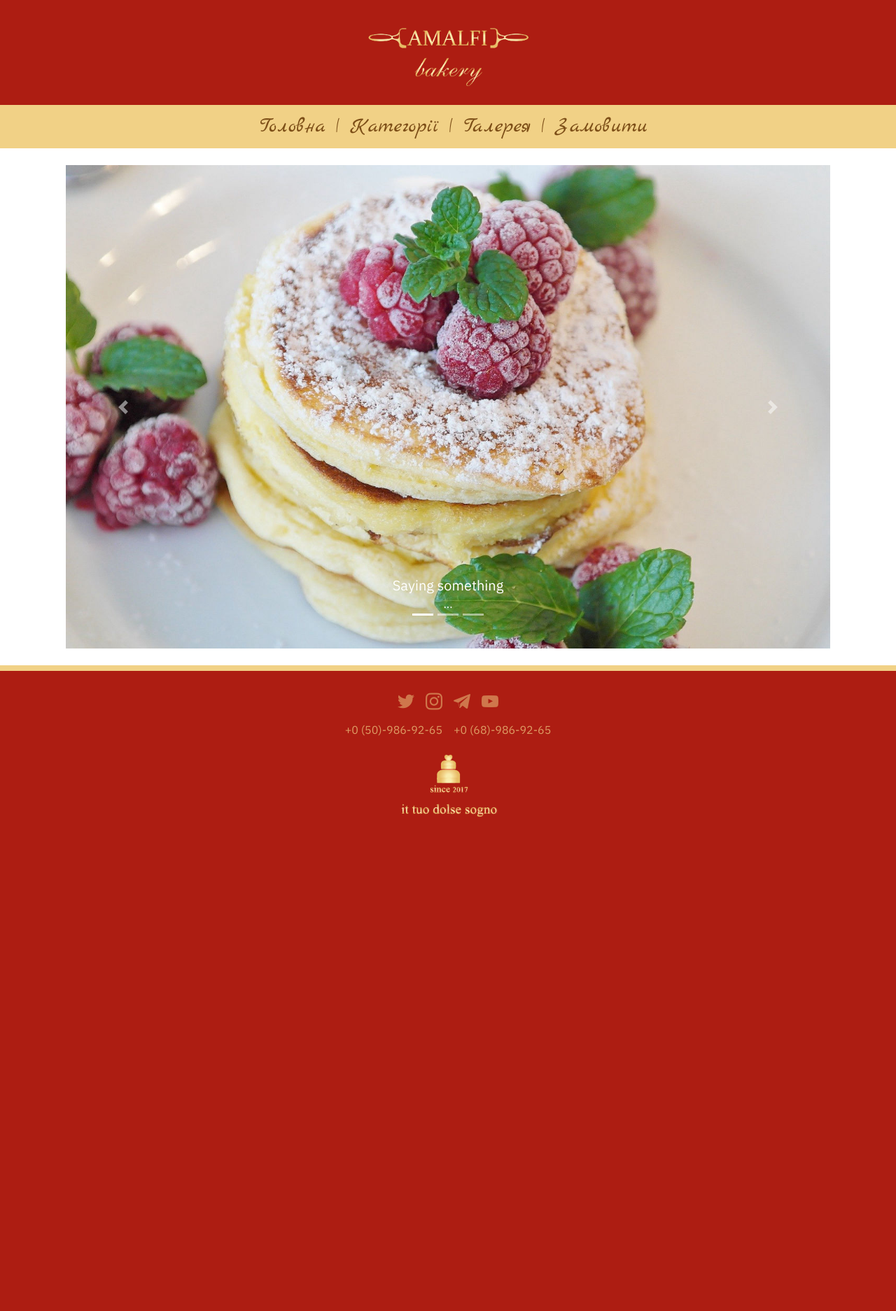
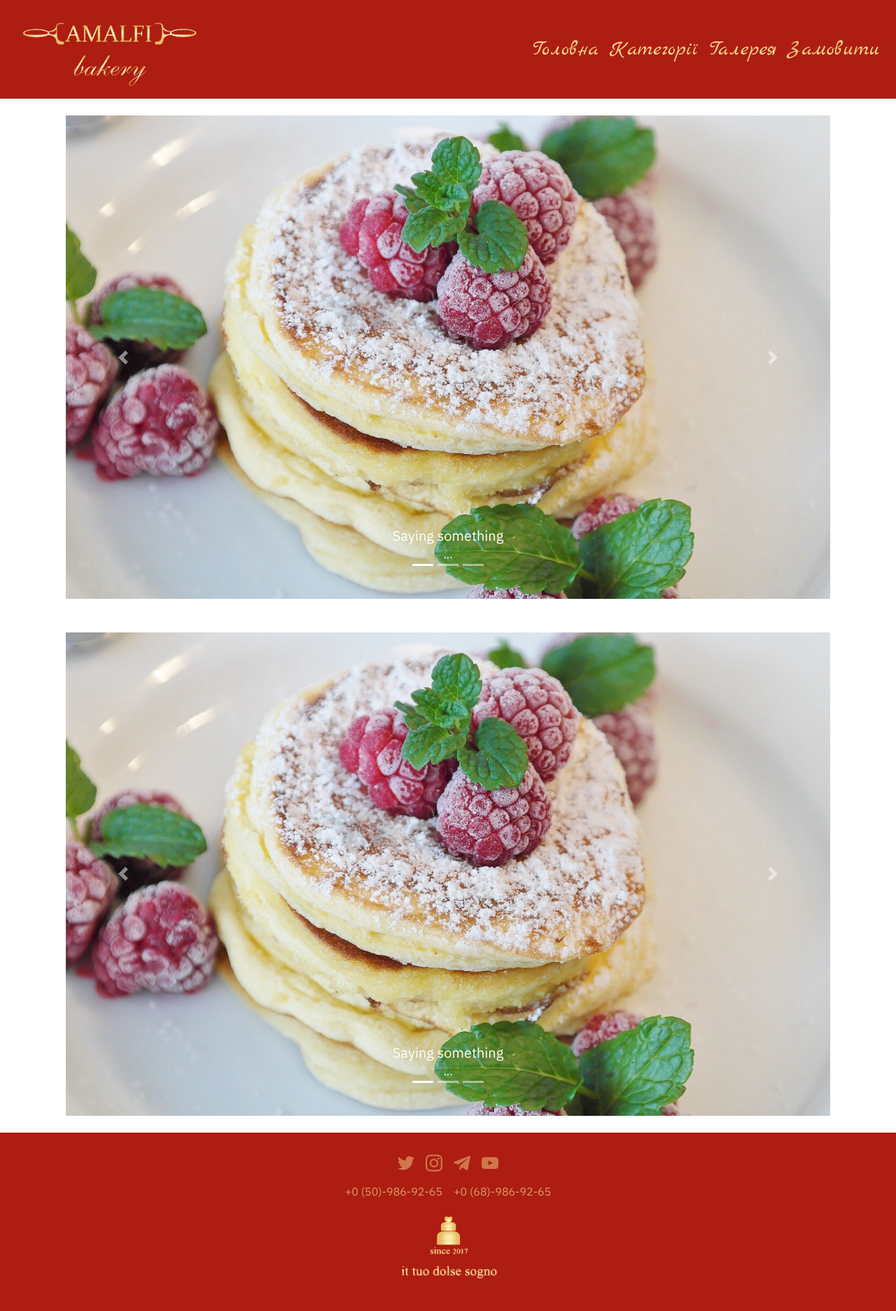
Before and after one commit to Ferenecruma/cakestore, a Django app: page / in a window 1280 px wide. Shown: the whole page at 70% size. Before the commit the page ends 1168 px from the top, so only its background shows below. Run offline with Django 3.2, Linux system fonts and the light colour scheme; some libraries are stand-ins or nearby versions.

Commit message:
Changed navbar and added animation's to it

```diff
--- a/static/custom/main.css
+++ b/static/custom/css/main.css
@@ -66,7 +66,6 @@ div.category_name {
 
   .custom-footer{
     background-color: #ad1d12;
-    border-top: #f1d186 solid 8px;
   }
 
   .phone-row a{
--- /dev/null
+++ b/static/custom/css/navbar.css
@@ -0,0 +1,161 @@
+* {
+    box-sizing: border-box;
+    padding: 0px;
+    margin: 0px;
+}
+
+nav {
+    display: flex;
+    justify-content: space-around;
+    align-items: center;
+    min-height: 8vh;
+    background-color: #ad1d12;
+    font-family: 'Marck Script', cursive;
+
+}
+
+.nav-links{
+    display: flex;
+    justify-content: space-around;
+    width: 40%;
+    margin-bottom: 0px!important;
+}
+
+.nav-links li{
+    margin-top: 10px;
+    margin-bottom: 10px;
+    list-style: none;
+}
+
+.nav-links a {
+    color: #f1d186;
+    text-decoration: none;
+    font-size: 30px;
+}
+
+nav .logo img {
+    max-width: 40%;
+}
+
+.burger{
+    display: none;
+}
+
+.burger div {
+    width: 25px;
+    height: 2px;
+    background-color: #f1d186;
+    margin: 5px;
+    transition: all 0.3s ease;
+}
+
+@media (max-width: 1024px){
+    .nav-links{
+        width: 85%;
+    }
+    nav .logo{
+        margin-left: 50px;
+     }
+
+     .nav-links a{
+        font-size: 27px;
+    }
+}
+@media (max-width: 768px){
+
+    body{
+        overflow-x: hidden;
+    }
+
+    nav .logo{
+        width: 300px;
+       margin-left: 10px;
+    }
+
+    nav .logo img{
+        max-width: 50%;
+    }
+
+    .nav-links{
+        position: absolute;
+        right: 0px;
+        height: 89vh;
+        top: 11vh;
+        background-color: #ad1d12;
+        display: flex;
+        flex-direction: column;
+        align-items: center;
+        z-index: 1111;
+        width: 100%;
+        transform: translateX(120%);
+        transition: transform .7s ease-in;
+    }
+
+    .nav-links a{
+        font-size: 22px;
+    }
+
+    .nav-links li{
+        opacity: 0;
+    }
+
+    .burger{
+        margin-right: 15px;
+        display: block;
+    }
+}
+
+.nav-active{
+    transform: translateX(0%);
+}
+
+@keyframes navLinkFade{
+    from{
+        opacity: 0;
+        transform: translateX(50px);
+    }
+    to{
+        opacity: 1;
+        transform: translateX(0px);
+    }
+}
+
+.toggle .line1{
+    transform: rotate(-45deg) translate(-5px, 6px);
+}
+
+.toggle .line2{
+    opacity: 0;
+}
+
+.toggle .line3{
+    transform: rotate(45deg) translate(-5px, -6px);
+}
+
+nav ul li a,
+nav ul li a:after,
+nav ul li a:before {
+  transition: all .5s;
+}
+nav ul li a:hover {
+  color: rgb(238, 241, 15);
+}
+
+nav.stroke ul li a{
+  position: relative;
+}
+nav.stroke ul li a:after{
+  position: absolute;
+  bottom: 0;
+  left: 0;
+  right: 0;
+  margin: auto;
+  width: 0%;
+  content: '.';
+  color: transparent;
+  background: rgb(238, 241, 15);
+  height: 1px;
+}
+nav.stroke ul li a:hover:after {
+  width: 100%;
+}
--- /dev/null
+++ b/static/custom/js/navbar.js
@@ -0,0 +1,24 @@
+const navSlide = () => {
+    const burger = document.querySelector('.burger');
+    const nav = document.querySelector('.nav-links');
+    const navLinks = document.querySelectorAll('.nav-links li')
+
+    burger.addEventListener('click', () => {
+        //Toggle Nav
+        nav.classList.toggle('nav-active');
+
+        //Animate Links
+        navLinks.forEach((link,index) => {
+            if(link.style.animation){
+            link.style.animation = ''
+            }
+            else{
+                link.style.animation = `navLinkFade 0.5s ease forwards ${index / 3 + 0.7}s`;
+            }
+        });
+        //Burger Animation
+        burger.classList.toggle('toggle');
+    });
+}
+
+navSlide();
--- a/webstore/templates/webstore/base.html
+++ b/webstore/templates/webstore/base.html
@@ -1,6 +1,6 @@
 {% load static %}
 <!DOCTYPE html>
-<html  >
+<html>
 <head>
   <meta charset="UTF-8">
   <meta http-equiv="X-UA-Compatible" content="IE=edge">
@@ -10,9 +10,10 @@
   <meta name="description" content="">
 
 
-  <title>Home</title>
+  <title>Amalfi</title>
   <link href="https://fonts.googleapis.com/css2?family=Marck+Script&display=swap" rel="stylesheet">
   <link href="https://fonts.googleapis.com/css2?family=Caveat:wght@400;700&display=swap" rel="stylesheet">
+  <link href="https://fonts.googleapis.com/css2?family=Montserrat&display=swap" rel="stylesheet">
 
   <link rel="stylesheet" href="{% static "tether/tether.min.css" %}">
   <link rel="stylesheet" href="{% static "bootstrap/css/bootstrap.min.css" %}">
@@ -24,54 +25,35 @@
   <link rel="stylesheet" href="{% static "theme/css/style.css" %}">
   <link rel="preload" as="style" href="{% static "mobirise/css/mbr-additional.css" %}"><link rel="stylesheet" href="{% static "mobirise/css/mbr-additional.css" %}" type="text/css">
 
-  <link rel="stylesheet" href="{% static "custom/main.css" %}">
+  <link rel="stylesheet" href="{% static "custom/css/main.css" %}">
+  <link rel="stylesheet" href="{% static "custom/css/navbar.css" %}">
 
 </head>
   <body class="d-flex flex-column">
-
-    <!-- Header -->
-    <div class="header">
-      <img src="{% static "images/logo_text.png" %}" class='img-fluid'>
-    </div>
-    <nav class="navbar navbar-expand-lg navbar-light" style="background-color: #f1d186;">
-      <div class="container">
-        <a class="navbar-brand" href="#"></a>
-        <button class="navbar-toggler" type="button" data-toggle="collapse" data-target="#navbarSupportedContent" aria-controls="navbarSupportedContent" aria-expanded="false" aria-label="Toggle navigation">
-          <span class="navbar-toggler-icon"></span>
-        </button>
-
-        <div class="collapse navbar-collapse" id="navbarSupportedContent">
-          <ul class="navbar-nav mr-auto navbar-group">
-            <li class="nav-item active navbar-items">
-              <a class="nav-link " href="{% url 'store-main' %}">Головна |<span class="sr-only">(current)</span></a>
-            </li>
-            <li class="nav-item active navbar-items">
-              <a id="categories-link" class="nav-link" href="{% url 'store-categories' %}">Категорії |<span class="sr-only">(current)</span></a>
-            </li>
-            <li class="nav-item active navbar-items">
-              <a class="nav-link" href="#">Галерея |<span class="sr-only">(current)</span></a>
-            </li>
-            <li class="nav-item active navbar-items">
-              <a class="nav-link" href="#">Замовити <span class="sr-only">(current)</span></a>
-            </li>
-          </ul>
-        </div>
+    <!-- Navbar -->
+    <nav class="stroke">
+      <div class="logo">
+        <img src="{% static "images/logo_text.png" %}" class='img-fluid'>
+      </div>
+      <ul class="nav-links hover-effect">
+        <li><a href="{% url "store-main" %}"> Головна </a></li>
+        <li><a href="{% url "store-categories" %}"> Категорії </a></li>
+        <li><a href="#"> Галерея </a></li>
+        <li><a href="#"> Замовити </a></li>
+      </ul>
+      <div class="burger">
+        <div class="line1"></div>
+        <div class="line2"></div>
+        <div class="line3"></div>
       </div>
     </nav>
-    <!-- Header -->
+    <!-- Navbar -->
+
     {% block content %} {% endblock %}
     <!-- Footer -->
     <section class="footer3 cid-s48P1Icc8J custom-footer" once="footers" id="footer3-i">
       <div class="container">
         <div class="media-container-row align-center mbr-white">
-          <!--<div class="row row-links">
-             <ul class="foot-menu">
-               <li class="foot-menu-item mbr-fonts-style display-7"><a href="https://mobirise.com/help/" class="text-warning">Help Center</a></li>
-               <li class="foot-menu-item mbr-fonts-style display-7"><a href="http://forums.mobirise.com/" class="text-warning">Mobirise Forums</a></li>
-               <li class="foot-menu-item mbr-fonts-style display-7"><a href="http://forums.mobirise.com/" class="text-warning">Mobirise Forums</a></li>
-               <li class="foot-menu-item mbr-fonts-style display-7"><a href="http://forums.mobirise.com/" class="text-warning">Mobirise Forums</a></li>
-              </ul>
-            </div> -->
             <div class="row social-row">
           <div class="social-list align-right pb-2">
             <div class="soc-item"><a href="https://twitter.com/mobirise" target="_blank"><span class="mbr-iconfont mbr-iconfont-social socicon-twitter socicon" style="color: #f1d186; fill: rgb(0, 0, 0);"></span></a>
@@ -98,6 +80,7 @@
     <script src="{% static "dropdown/js/navbar-dropdown.js" %}"></script>
     <script src="{% static "touchswipe/jquery.touch-swipe.min.js" %}"></script>
     <script src="{% static "popper/popper.min.js" %}"></script>
+    <script src="{% static "custom/js/navbar.js" %}"></script>
     <script src="https://cdnjs.cloudflare.com/ajax/libs/tether/1.4.7/js/tether.min.js" integrity="sha512-X7kCKQJMwapt5FCOl2+ilyuHJp+6ISxFTVrx+nkrhgplZozodT9taV2GuGHxBgKKpOJZ4je77OuPooJg9FJLvw==" crossorigin="anonymous"></script>
   </body>
 </html>
--- a/webstore/templates/webstore/home.html
+++ b/webstore/templates/webstore/home.html
@@ -45,22 +45,47 @@
         </div>
     </div>
 </div>
-    <script>
-        function findPos(obj) {
-            var curtop = 0;
-            if (obj.offsetParent) {
-                do {
-                    curtop += obj.offsetTop;
-                } while (obj = obj.offsetParent);
-            return [curtop];
-            }
-        }
 
-        document.getElementById('categories-link').onclick = function changeContent() {
-            var element = document.getElementById("categories-container");
-            console.log(element)
-            window.scrollTo(0,findPos(element));
-            console.log(findPos(element))
-        }
-    </script>
+<div class="container p-4">
+    <div id="carouselExampleControls" class="carousel slide" data-ride="carousel">
+        <div id="carouselExampleIndicators" class="carousel slide" data-ride="carousel">
+            <ol class="carousel-indicators">
+            <li data-target="#carouselExampleIndicators" data-slide-to="0" class="active"></li>
+            <li data-target="#carouselExampleIndicators" data-slide-to="1"></li>
+            <li data-target="#carouselExampleIndicators" data-slide-to="2"></li>
+            </ol>
+            <div class="carousel-inner">
+            <div class="carousel-item active">
+                <img class="d-block w-100" src="{% static "images/mbr-1456x921.jpg" %}" alt="First slide">
+                <div class="carousel-caption d-none d-md-block">
+                    <h5>Saying something</h5>
+                    <p>...</p>
+                </div>
+            </div>
+            <div class="carousel-item">
+                <img class="d-block w-100" src="{% static "images/mbr-1456x921.jpg" %}" alt="Second slide">
+                <div class="carousel-caption d-none d-md-block">
+                    <h5>Saying something</h5>
+                    <p>...</p>
+                </div>
+            </div>
+            <div class="carousel-item">
+                <img class="d-block w-100" src="{% static "images/mbr-1456x921.jpg" %}" alt="Third slide">
+                <div class="carousel-caption d-none d-md-block">
+                    <h5>Saying something</h5>
+                    <p>...</p>
+                </div>
+            </div>
+            </div>
+            <a class="carousel-control-prev" href="#carouselExampleIndicators" role="button" data-slide="prev">
+            <span class="carousel-control-prev-icon" aria-hidden="true"></span>
+            <span class="sr-only">Previous</span>
+            </a>
+            <a class="carousel-control-next" href="#carouselExampleIndicators" role="button" data-slide="next">
+            <span class="carousel-control-next-icon" aria-hidden="true"></span>
+            <span class="sr-only">Next</span>
+            </a>
+        </div>
+    </div>
+</div>
 {% endblock content %}
```
Lines whose indentation alone changed are shown as unchanged.
